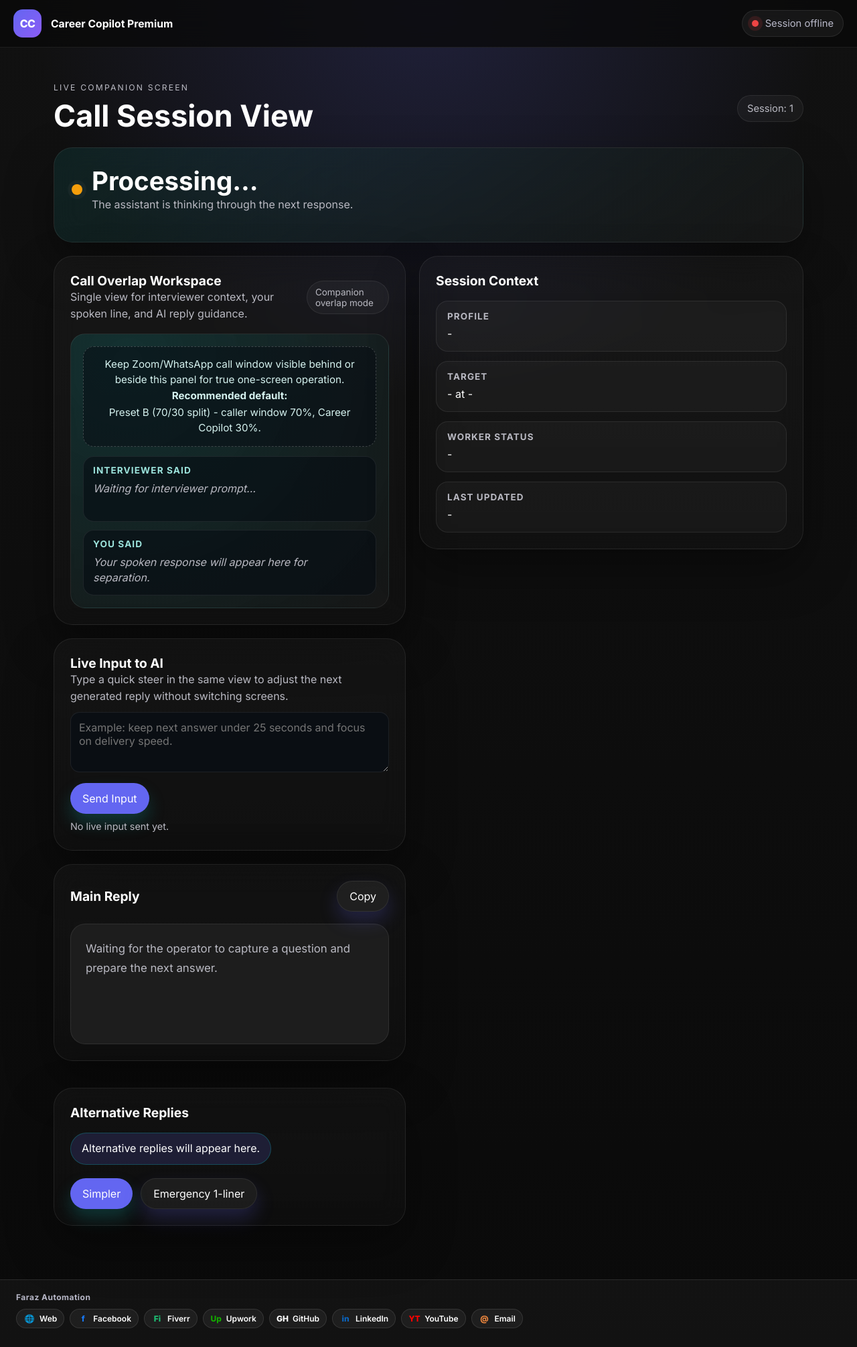
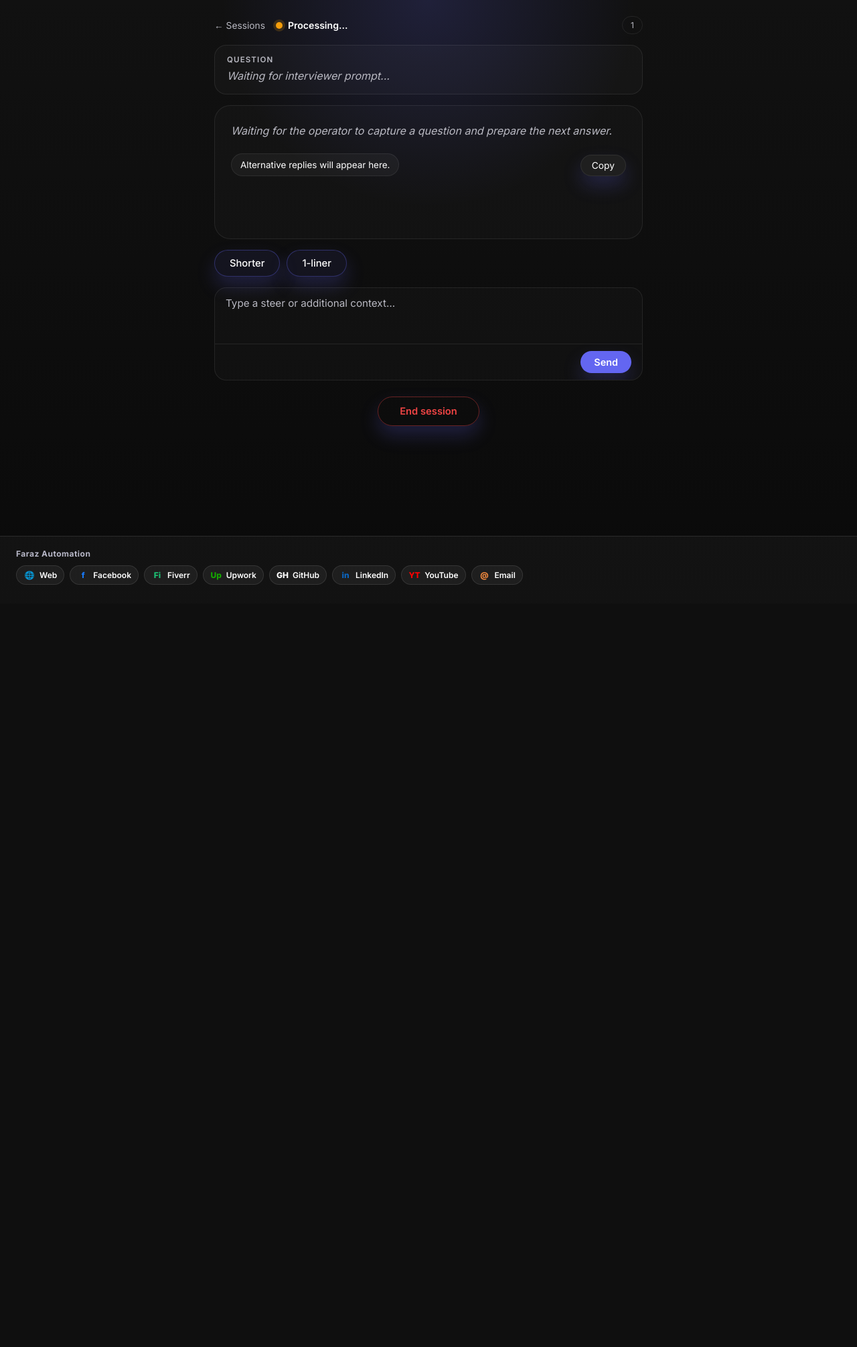
Before and after one commit to farazgoal-boop/career_copilot_premium, a Flask app: template web_app/templates/live_session.html in a window 1280 px wide. Shown: the whole page at 67% size. After the commit the page ends 873 px from the top, so only its background shows below. Run offline with Flask 3, Linux system fonts and the light colour scheme; the template is opened without the code that fills it: most values are stand-ins (such as "Sample title", 1, 10 or a date in 2020).

Commit message:
redesign: live call view screen
Replace the 2-column grid layout with a focused single-column view.
Suggested answer is now the dominant element (large font, bordered card).
Status dot pulses green when Listening. Quick-action chips renamed to
Shorter / 1-liner. Live steer compacted into a single inline textarea.
'End session' danger button at the bottom navigates back to Sessions.

All JS logic, element IDs, API calls, and polling interval unchanged.
Elements not in the new visible layout (user-text, meta-*, status-hint)
are kept in a hidden ls-infra div so the existing JS can still write to them.

Co-Authored-By: Claude Sonnet 4.6 <noreply@anthropic.com>

```diff
--- a/web_app/templates/live_session.html
+++ b/web_app/templates/live_session.html
@@ -1,6 +1,8 @@
 {% extends "base.html" %}
 
-{% block title %}Career Copilot Live Session{% endblock %}
+{% block title %}Live Session – Career Copilot{% endblock %}
+
+{% block header %}{% endblock %}
 
 {% block body_class %}live-session-view{% endblock %}
 
@@ -9,447 +11,371 @@
   :root {
     --bg: #0f0f0f;
     --panel: #171717;
-      --panel-strong: #1d1d1d;
     --line: rgba(255, 255, 255, 0.08);
     --text: #ffffff;
     --muted: #b9b9c2;
     --accent: #6366f1;
-      --accent-soft: rgba(99, 102, 241, 0.16);
     --ready: #14b8a6;
     --listening: #22c55e;
     --processing: #f59e0b;
-      --shadow: 0 30px 70px rgba(0, 0, 0, 0.38);
+    --danger: #ef4444;
   }
 
-    * { box-sizing: border-box; }
+  *, *::before, *::after { box-sizing: border-box; }
 
-    .shell {
-      width: min(1120px, calc(100% - 32px));
+  body.live-session-view .premium-main { padding: 0; }
+
+  .ls-shell {
+    width: min(640px, calc(100% - 32px));
     margin: 0 auto;
-      padding: 28px 0 40px;
+    padding: 24px 0 56px;
+    display: flex;
+    flex-direction: column;
+    gap: 16px;
+    min-height: 100vh;
   }
 
-    .topbar {
+  /* ── Topbar ── */
+  .ls-topbar {
     display: flex;
-      justify-content: space-between;
+    align-items: center;
     gap: 16px;
-      align-items: center;
-      margin-bottom: 20px;
   }
 
-    .eyebrow {
+  .ls-home-link {
+    font-size: 0.86rem;
     color: var(--muted);
-      text-transform: uppercase;
-      letter-spacing: 0.18em;
-      font-size: 0.76rem;
-      margin: 0 0 8px;
+    text-decoration: none;
+    white-space: nowrap;
+    flex-shrink: 0;
   }
 
-    h1 {
-      margin: 0;
-      font-size: clamp(1.8rem, 4vw, 2.8rem);
+  .ls-home-link:hover { color: var(--text); }
+
+  .ls-status-indicator {
+    display: flex;
+    align-items: center;
+    gap: 8px;
+    flex: 1;
   }
 
-    .session-chip {
-      padding: 10px 14px;
+  /* status-dot class names are set by JS: "status-dot listening" etc. — keep these */
+  .status-dot {
+    width: 10px;
+    height: 10px;
+    border-radius: 50%;
+    flex: 0 0 auto;
+  }
+
+  .status-dot.listening {
+    background: var(--listening);
+    box-shadow: 0 0 0 4px rgba(34, 197, 94, 0.18);
+    animation: ls-pulse 1.8s ease-in-out infinite;
+  }
+
+  .status-dot.processing {
+    background: var(--processing);
+    box-shadow: 0 0 0 4px rgba(245, 158, 11, 0.18);
+  }
+
+  .status-dot.ready {
+    background: var(--ready);
+    box-shadow: 0 0 0 4px rgba(20, 184, 166, 0.18);
+  }
+
+  @keyframes ls-pulse {
+    0%, 100% { box-shadow: 0 0 0 4px rgba(34, 197, 94, 0.18); }
+    50%       { box-shadow: 0 0 0 7px rgba(34, 197, 94, 0.05); }
+  }
+
+  #status-label {
+    font-size: 0.88rem;
+    font-weight: 600;
+  }
+
+  .ls-session-chip {
+    font-size: 0.76rem;
+    color: var(--muted);
     border: 1px solid var(--line);
     border-radius: 999px;
-      background: rgba(255, 255, 255, 0.04);
-      color: var(--muted);
-      font-size: 0.92rem;
+    padding: 5px 12px;
+    white-space: nowrap;
+    flex-shrink: 0;
+    max-width: 160px;
+    overflow: hidden;
+    text-overflow: ellipsis;
   }
 
-    .grid {
-      display: grid;
-      grid-template-columns: 1.55fr 0.85fr;
-      gap: 20px;
+  /* ── Question ── */
+  .ls-question {
+    border: 1px solid var(--line);
+    border-radius: 18px;
+    background: rgba(255, 255, 255, 0.025);
+    padding: 14px 18px;
   }
 
-    .single-view-grid {
-      grid-template-columns: 1.1fr 1.2fr;
-      align-items: start;
+  .ls-question-eyebrow {
+    margin: 0 0 5px;
+    font-size: 0.72rem;
+    font-weight: 600;
+    text-transform: uppercase;
+    letter-spacing: 0.1em;
+    color: var(--muted);
   }
 
-    .card {
-      border: 1px solid var(--line);
-      background: linear-gradient(180deg, rgba(255,255,255,0.03), rgba(255,255,255,0.015));
-      border-radius: 28px;
-      box-shadow: var(--shadow);
-    }
-
-    .hero-card {
-      padding: 26px;
-      margin-bottom: 20px;
-      background: linear-gradient(145deg, rgba(14, 165, 164, 0.12), rgba(23, 23, 23, 0.95));
-    }
-
-    .left-stack,
-    .right-stack {
-      display: grid;
-      gap: 20px;
-    }
-
-    .stage-card,
-    .composer-card {
-      padding: 24px;
-    }
-
-    .stage-header {
-      display: flex;
-      justify-content: space-between;
-      align-items: center;
-      gap: 12px;
-      margin-bottom: 16px;
-    }
-
-    .stage-tag {
-      display: inline-flex;
-      align-items: center;
-      gap: 8px;
-      border: 1px solid var(--line);
-      border-radius: 999px;
-      padding: 8px 12px;
-      font-size: 0.84rem;
-      color: var(--muted);
-      background: rgba(255, 255, 255, 0.04);
-    }
-
-    .call-stage-box {
-      border: 1px solid var(--line);
-      border-radius: 22px;
-      background: radial-gradient(circle at 18% 10%, rgba(14, 165, 164, 0.2), rgba(23, 23, 23, 0.94));
-      padding: 18px;
-      display: grid;
-      gap: 14px;
-    }
-
-    .meeting-preview {
-      border: 1px dashed rgba(255, 255, 255, 0.2);
-      border-radius: 16px;
-      min-height: 150px;
-      display: grid;
-      place-items: center;
-      color: #d5f2ef;
-      text-align: center;
-      padding: 14px;
-      font-size: 0.95rem;
-      line-height: 1.5;
-      background: rgba(8, 14, 20, 0.56);
-    }
-
-    .speech-grid {
-      display: grid;
-      grid-template-columns: 1fr;
-      gap: 12px;
-    }
-
-    .speech-bubble {
-      border: 1px solid var(--line);
-      border-radius: 16px;
-      padding: 12px 14px;
-      background: rgba(8, 14, 20, 0.62);
-    }
-
-    .speech-bubble h4 {
-      margin: 0 0 8px;
-      font-size: 0.85rem;
-      letter-spacing: 0.08em;
-      text-transform: uppercase;
-      color: #9ce3dc;
-    }
-
-    .speech-bubble p {
+  #interviewer-text {
     margin: 0;
-      color: #e7f7f4;
-      min-height: 48px;
-      line-height: 1.45;
+    font-size: 1rem;
+    line-height: 1.55;
     white-space: pre-wrap;
   }
 
-    .speech-bubble p.placeholder {
+  #interviewer-text.placeholder { color: var(--muted); font-style: italic; }
+
+  /* ── Answer — the main element ── */
+  .ls-answer-wrap {
+    border: 1px solid var(--line);
+    border-radius: 24px;
+    background: rgba(255, 255, 255, 0.02);
+    padding: 24px;
+    display: flex;
+    flex-direction: column;
+    gap: 20px;
+    min-height: 200px;
+  }
+
+  #answer-body {
+    font-size: clamp(1.18rem, 2.4vw, 1.55rem);
+    line-height: 1.72;
+    white-space: pre-wrap;
+    margin: 0;
+  }
+
+  #answer-body.placeholder {
     color: var(--muted);
+    font-size: 1rem;
     font-style: italic;
   }
 
-    .composer-card textarea {
-      width: 100%;
-      border: 1px solid var(--line);
-      border-radius: 14px;
-      padding: 12px;
-      font: inherit;
-      color: var(--text);
-      background: rgba(8, 14, 20, 0.75);
-      resize: vertical;
-      min-height: 90px;
-      margin: 10px 0 12px;
-    }
-
-    .composer-actions {
+  .ls-answer-footer {
     display: flex;
-      gap: 10px;
-      align-items: center;
-      flex-wrap: wrap;
-    }
-
-    .steer-status {
-      margin: 10px 0 0;
-      color: var(--muted);
-      font-size: 0.9rem;
-      min-height: 20px;
-    }
-
-    .status-row {
-      display: flex;
-      align-items: center;
-      gap: 14px;
-      margin-bottom: 16px;
-    }
-
-    .status-dot {
-      width: 16px;
-      height: 16px;
-      border-radius: 50%;
-      box-shadow: 0 0 0 6px rgba(255, 255, 255, 0.03);
-      flex: 0 0 auto;
-    }
-
-    .status-dot.listening { background: var(--listening); }
-    .status-dot.processing { background: var(--processing); }
-    .status-dot.ready { background: var(--ready); }
-
-    .status-label {
-      font-size: clamp(1.4rem, 3vw, 2.4rem);
-      font-weight: 700;
-    }
-
-    .status-hint {
-      color: var(--muted);
-      font-size: 1rem;
-      line-height: 1.6;
-      margin: 0;
-    }
-
-    .answer-card,
-    .controls-card,
-    .meta-card {
-      padding: 24px;
-    }
-
-    .answer-header,
-    .controls-header {
-      display: flex;
+    align-items: flex-end;
     justify-content: space-between;
-      align-items: center;
-      gap: 12px;
-      margin-bottom: 18px;
-    }
-
-    h2, h3 {
-      margin: 0;
-      font-size: 1.2rem;
-    }
-
-    .answer-body {
-      min-height: 180px;
-      padding: 22px;
-      border-radius: 22px;
-      background: var(--panel-strong);
-      border: 1px solid var(--line);
-      font-size: clamp(1.15rem, 2vw, 1.6rem);
-      line-height: 1.7;
-      white-space: pre-wrap;
-    }
-
-    .answer-body.placeholder {
-      color: var(--muted);
-      font-size: 1.05rem;
-    }
-
-    .actions {
-      display: flex;
     gap: 12px;
     flex-wrap: wrap;
   }
 
-    button {
-      border: 0;
-      border-radius: 999px;
-      min-height: 46px;
-      padding: 0 18px;
-      font: inherit;
-      cursor: pointer;
-      transition: transform 160ms ease, opacity 160ms ease;
+  /* Alternative answer chips — rendered by JS into #alternatives */
+  #alternatives {
+    display: flex;
+    flex-wrap: wrap;
+    gap: 8px;
+    flex: 1;
   }
 
-    button:hover { transform: translateY(-1px); }
-    button:disabled { opacity: 0.5; cursor: wait; }
-
-    .button-primary {
-      background: var(--accent);
-      color: white;
-      box-shadow: 0 14px 24px rgba(14, 165, 164, 0.25);
+  /* .pill class is added by JS */
+  .pill {
+    border: 1px solid var(--line);
+    background: rgba(255, 255, 255, 0.04);
+    border-radius: 999px;
+    color: var(--text);
+    cursor: pointer;
+    font-family: inherit;
+    font-size: 0.84rem;
+    line-height: 1.35;
+    padding: 7px 13px;
+    text-align: left;
   }
 
-    .button-secondary {
-      background: rgba(255,255,255,0.06);
-      color: white;
+  .pill:hover { background: rgba(255, 255, 255, 0.09); }
+
+  #copy-button {
     border: 1px solid var(--line);
+    background: rgba(255, 255, 255, 0.05);
+    border-radius: 999px;
+    color: var(--text);
+    cursor: pointer;
+    font-family: inherit;
+    font-size: 0.86rem;
+    padding: 7px 16px;
+    white-space: nowrap;
+    flex-shrink: 0;
   }
 
-    .pill-list {
+  #copy-button:hover { background: rgba(255, 255, 255, 0.1); }
+
+  /* ── Quick-action chips ── */
+  .ls-action-chips {
     display: flex;
+    gap: 10px;
     flex-wrap: wrap;
-      gap: 10px;
   }
 
-    .pill {
-      padding: 12px 16px;
+  .ls-chip {
+    border: 1px solid rgba(99, 102, 241, 0.35);
+    background: rgba(99, 102, 241, 0.08);
     border-radius: 999px;
-      border: 1px solid rgba(14, 165, 164, 0.34);
-      background: var(--accent-soft);
     color: var(--text);
     cursor: pointer;
-      line-height: 1.35;
+    font-family: inherit;
+    font-size: 0.92rem;
+    font-weight: 500;
+    padding: 10px 22px;
   }
 
-    .pill:hover {
-      border-color: rgba(14, 165, 164, 0.62);
+  .ls-chip:hover {
+    background: rgba(99, 102, 241, 0.18);
+    border-color: rgba(99, 102, 241, 0.6);
   }
 
-    .meta-list {
-      display: grid;
-      gap: 14px;
+  .ls-chip:disabled { opacity: 0.5; cursor: wait; }
+
+  /* ── Live steer ── */
+  .ls-steer-wrap {
+    border: 1px solid var(--line);
+    border-radius: 18px;
+    background: rgba(255, 255, 255, 0.02);
+    overflow: hidden;
   }
 
-    .meta-row {
-      padding: 14px 16px;
-      border-radius: 18px;
-      background: rgba(255,255,255,0.03);
-      border: 1px solid var(--line);
+  #live-steer-input {
+    width: 100%;
+    border: 0;
+    border-bottom: 1px solid var(--line);
+    padding: 13px 16px;
+    font-family: inherit;
+    font-size: 0.95rem;
+    color: var(--text);
+    background: transparent;
+    resize: none;
+    min-height: 70px;
+    outline: none;
+    display: block;
   }
 
-    .meta-row strong {
-      display: block;
-      font-size: 0.84rem;
-      letter-spacing: 0.08em;
-      text-transform: uppercase;
-      color: var(--muted);
-      margin-bottom: 6px;
+  #live-steer-input::placeholder { color: var(--muted); }
+
+  .ls-steer-footer {
+    display: flex;
+    align-items: center;
+    justify-content: space-between;
+    gap: 12px;
+    padding: 10px 16px;
   }
 
-    .meta-row span {
-      line-height: 1.5;
+  #steer-status {
+    color: var(--muted);
+    font-size: 0.82rem;
+    flex: 1;
+    margin: 0;
+    min-height: 18px;
   }
 
-    @media (max-width: 920px) {
-      .grid,
-      .single-view-grid { grid-template-columns: 1fr; }
-      .topbar { align-items: flex-start; flex-direction: column; }
+  #send-live-steer {
+    border: 0;
+    background: var(--accent);
+    color: #fff;
+    border-radius: 999px;
+    cursor: pointer;
+    font-family: inherit;
+    font-size: 0.9rem;
+    font-weight: 600;
+    padding: 8px 20px;
+    white-space: nowrap;
+    flex-shrink: 0;
   }
+
+  #send-live-steer:hover { background: #5254d1; }
+  #send-live-steer:disabled { opacity: 0.55; cursor: wait; }
+
+  /* ── End session ── */
+  .ls-end-wrap {
+    padding-top: 8px;
+    display: flex;
+    justify-content: center;
+  }
+
+  .ls-end-btn {
+    border: 1px solid rgba(239, 68, 68, 0.4);
+    background: transparent;
+    border-radius: 999px;
+    color: #ef4444;
+    cursor: pointer;
+    font-family: inherit;
+    font-size: 0.92rem;
+    font-weight: 600;
+    padding: 12px 32px;
+  }
+
+  .ls-end-btn:hover {
+    background: rgba(239, 68, 68, 0.08);
+    border-color: rgba(239, 68, 68, 0.65);
+  }
+
+  /* Hidden infrastructure — JS writes to these elements */
+  .ls-infra { display: none !important; }
 </style>
 {% endblock %}
 
 {% block content %}
-  <main class="shell">
-    <div class="topbar">
-      <div>
-        <p class="eyebrow">Live Companion Screen</p>
-        <h1>Call Session View</h1>
+<div class="ls-shell">
+
+  <!-- Topbar: back link · status dot · session ID -->
+  <div class="ls-topbar">
+    <a href="/" class="ls-home-link">&#8592; Sessions</a>
+    <div class="ls-status-indicator">
+      <span id="status-dot" class="status-dot processing"></span>
+      <span id="status-label">Processing</span>
     </div>
-      <div class="session-chip">Session: {{ session_id }}</div>
+    <span class="ls-session-chip" title="{{ session_id }}">{{ session_id }}</span>
   </div>
 
-    <section class="hero-card card js-data-card is-loading">
-      <div class="status-row">
-        <span id="status-dot" class="status-dot processing"></span>
-        <div>
-          <div id="status-label" class="status-label">Processing...</div>
-          <p id="status-hint" class="status-hint">Waiting for the next live update from the session.</p>
+  <!-- Transcript / question -->
+  <div class="ls-question">
+    <p class="ls-question-eyebrow">Question</p>
+    <p id="interviewer-text" class="placeholder">Waiting for interviewer&hellip;</p>
+  </div>
+
+  <!-- Suggested answer — largest element on screen -->
+  <div class="ls-answer-wrap js-data-card is-loading">
+    <div id="answer-body" class="placeholder">Waiting for a question to be captured.</div>
+    <div class="ls-answer-footer">
+      <div id="alternatives"></div>
+      <button id="copy-button" type="button">Copy</button>
     </div>
   </div>
-    </section>
 
-    <section class="grid single-view-grid">
-      <div class="left-stack">
-        <section class="stage-card card js-data-card is-loading">
-          <div class="stage-header">
-            <div>
-              <h2>Call Overlap Workspace</h2>
-              <p class="status-hint">Single view for interviewer context, your spoken line, and AI reply guidance.</p>
-            </div>
-            <span class="stage-tag">Companion overlap mode</span>
+  <!-- Quick-action chips -->
+  <div class="ls-action-chips">
+    <button id="fallback-simple" type="button" class="ls-chip">Shorter</button>
+    <button id="fallback-emergency" type="button" class="ls-chip">1-liner</button>
   </div>
 
-          <div class="call-stage-box">
-            <div class="meeting-preview">Keep Zoom/WhatsApp call window visible behind or beside this panel for true one-screen operation.<br><strong>Recommended default:</strong> Preset B (70/30 split) - caller window 70%, Career Copilot 30%.</div>
-            <div class="speech-grid">
-              <article class="speech-bubble">
-                <h4>Interviewer Said</h4>
-                <p id="interviewer-text" class="placeholder">Waiting for interviewer prompt...</p>
-              </article>
-              <article class="speech-bubble">
-                <h4>You Said</h4>
-                <p id="user-text" class="placeholder">Your spoken response will appear here for separation.</p>
-              </article>
+  <!-- Live steer input -->
+  <div class="ls-steer-wrap">
+    <textarea id="live-steer-input" placeholder="Type a steer or additional context&hellip;" rows="3"></textarea>
+    <div class="ls-steer-footer">
+      <p id="steer-status"></p>
+      <button id="send-live-steer" type="button">Send</button>
     </div>
   </div>
-        </section>
 
-        <section class="composer-card card js-data-card is-loading">
-          <h3>Live Input to AI</h3>
-          <p class="status-hint">Type a quick steer in the same view to adjust the next generated reply without switching screens.</p>
-          <textarea id="live-steer-input" placeholder="Example: keep next answer under 25 seconds and focus on delivery speed."></textarea>
-          <div class="composer-actions">
-            <button id="send-live-steer" class="button-primary" type="button">Send Input</button>
-          </div>
-          <p id="steer-status" class="steer-status">No live input sent yet.</p>
-        </section>
-
-        <section class="answer-card card js-data-card is-loading">
-          <div class="answer-header">
-            <h2>Main Reply</h2>
-            <button id="copy-button" class="button-secondary" type="button">Copy</button>
-          </div>
-          <div id="answer-body" class="answer-body placeholder">Waiting for the operator to capture a question and prepare the next answer.</div>
-        </section>
-
-        <section class="controls-card card js-data-card is-loading" style="margin-top:20px;">
-          <div class="controls-header">
-            <h3>Alternative Replies</h3>
-          </div>
-          <div id="alternatives" class="pill-list"></div>
-          <div class="actions" style="margin-top: 20px;">
-            <button id="fallback-simple" class="button-primary" type="button">Simpler</button>
-            <button id="fallback-emergency" class="button-secondary" type="button">Emergency 1-liner</button>
-          </div>
-        </section>
+  <!-- End session -->
+  <div class="ls-end-wrap">
+    <button class="ls-end-btn" type="button" onclick="window.location.href='/'">End session</button>
   </div>
 
-      <div class="right-stack">
-        <aside class="meta-card card js-data-card is-loading">
-          <h3 style="margin-bottom:18px;">Session Context</h3>
-          <div class="meta-list">
-            <div class="meta-row">
-              <strong>Profile</strong>
-              <span id="meta-profile">-</span>
+  <!-- Hidden infrastructure: JS references these elements but they are not shown -->
+  <div class="ls-infra" aria-hidden="true">
+    <p id="status-hint"></p>
+    <p id="user-text"></p>
+    <span id="meta-profile"></span>
+    <span id="meta-target"></span>
+    <span id="meta-worker"></span>
+    <span id="meta-updated"></span>
   </div>
-            <div class="meta-row">
-              <strong>Target</strong>
-              <span id="meta-target">-</span>
+
 </div>
-            <div class="meta-row">
-              <strong>Worker Status</strong>
-              <span id="meta-worker">-</span>
-            </div>
-            <div class="meta-row">
-              <strong>Last Updated</strong>
-              <span id="meta-updated">-</span>
-            </div>
-          </div>
-        </aside>
-      </div>
-    </section>
-  </main>
 {% endblock %}
 
 {% block extra_scripts %}
```
Lines whose indentation alone changed are shown as unchanged.
